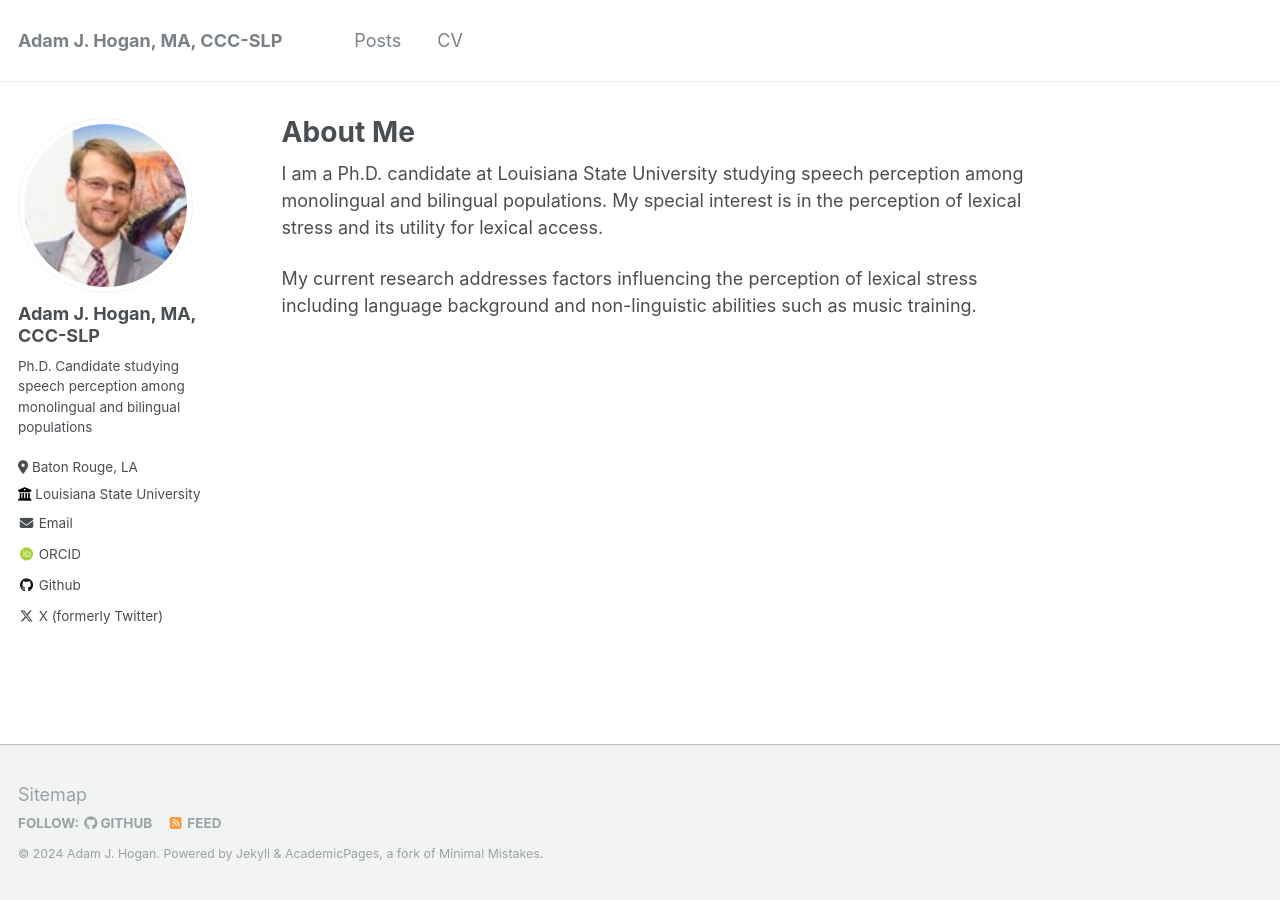
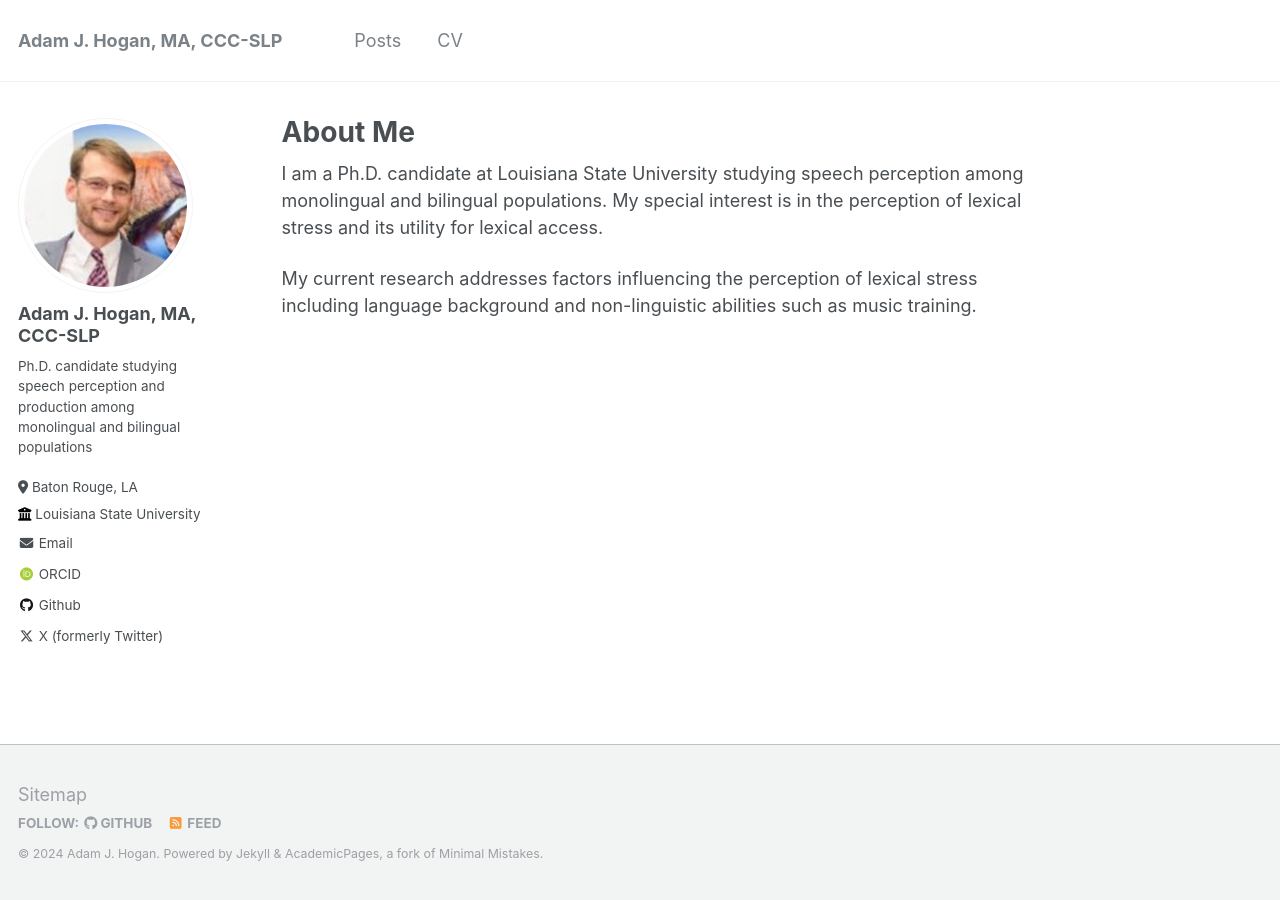
Before and after one commit to adamjhogan/adamjhogan.github.io, a Jekyll site: the page built from _pages/about.md, in a window 1280 px wide. Built offline with Jekyll 4.4.1, drawn with Linux system fonts in a browser that asks for light colours; some web fonts are replaced.

Commit message:
Edit description

```diff
--- a/_config.yml
+++ b/_config.yml
@@ -24,7 +24,7 @@ author:
   avatar           : "profile.png"
   name             : "Adam J. Hogan, MA, CCC-SLP"
   pronouns         : # example: "she/her"
-  bio              : "Ph.D. Candidate studying speech perception among monolingual and bilingual populations"
+  bio              : "Ph.D. candidate studying speech perception and production among monolingual and bilingual populations"
   location         : "Baton Rouge, LA"
   employer         : "Louisiana State University"
   uri              : # URL
```
